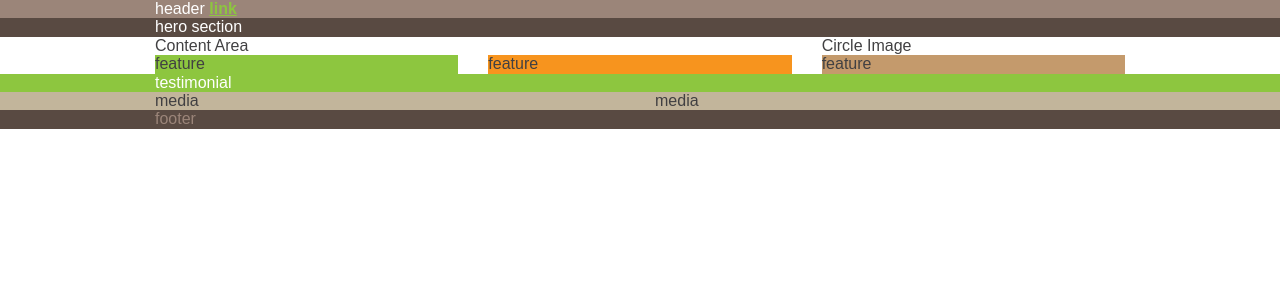
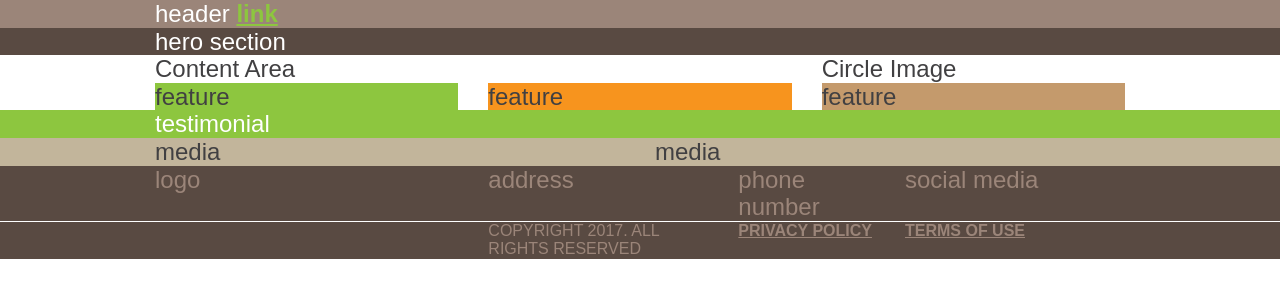
Before and after one commit to tjsantos/css, a plain HTML site: page index.html in a window 1280 px wide. Drawn offline with Linux system fonts and the light colour scheme.

Commit message:
style footer

```diff
--- a/index.html
+++ b/index.html
@@ -74,7 +74,37 @@
 </main>
 <footer class="footer">
   <div class="container">
-    footer
+    <div class="row">
+      <div class="col-1-3">
+        logo
+      </div>
+      <div class="col-1-4">
+        address
+      </div>
+      <div class="col-1-6">
+        phone number
+      </div>
+      <div class="col-1-4">
+        social media
+      </div>
+    </div>
+  </div>
+  <div class="footer-divider"></div>
+  <div class="container">
+    <div class="row footer-legal">
+      <div class="col-1-3">
+        <!-- empty -->
+      </div>
+      <div class="col-1-4">
+        COPYRIGHT 2017. ALL RIGHTS RESERVED
+      </div>
+      <div class="col-1-6">
+        <a href="#">PRIVACY POLICY</a>
+      </div>
+      <div class="col-1-4">
+        <a href="#">TERMS OF USE</a>
+      </div>
+    </div>
   </div>
 </footer>
 </body>
--- a/stylesheet.scss
+++ b/stylesheet.scss
@@ -84,10 +84,15 @@ $medium-min-width: 62em;
 
 
 /*** Base Styles ***/
+html {
+  font-size: 100%;
+}
+
 body {
   color: $dark-gray;
   font-family: Arial, Helvetica, sans-serif;
   font-weight: normal;
+  font-size: 1.5rem;
 }
 
 h1, h2, h3 {
@@ -109,7 +114,7 @@ a:hover {
   padding-left: $gutter-margin;
   margin-right: auto;
   margin-left: auto;
-  max-width: 62.5rem;  /* 1000px for default 16px/12pt font */
+  max-width: (1/16 * 1000) + 0rem;  /* note default 1em/16px/12pt font */
 }
 
 .row {
@@ -137,6 +142,9 @@ a:hover {
   }
   .col-1-4 {
     @include flex(0 1 25%);
+  }
+  .col-1-6 {
+    @include flex(0 1 (100% / 6));
   }
   .col-2-3 {
     @include flex(0 1 (100% * (2/3)));
@@ -190,3 +198,17 @@ a:hover {
   background: $brown;
   color: $light-brown;
 }
+
+.footer-divider {
+  @include small-and-above() {
+    min-height: 1px;
+    background: white;
+  }
+}
+
+.footer-legal {
+  font-size: 1rem;
+  a {
+    color: $light-brown;
+  }
+}
```
Also changed, not shown: stylesheet.css.
